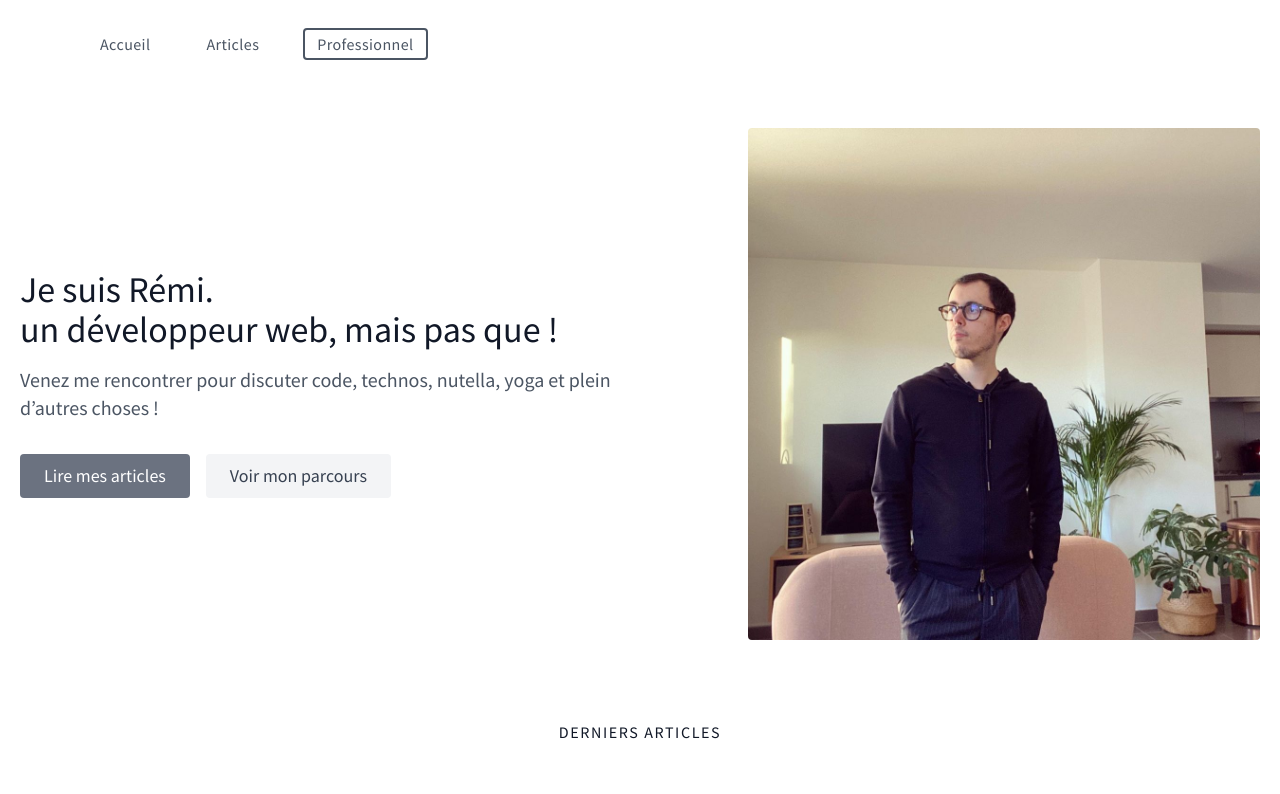
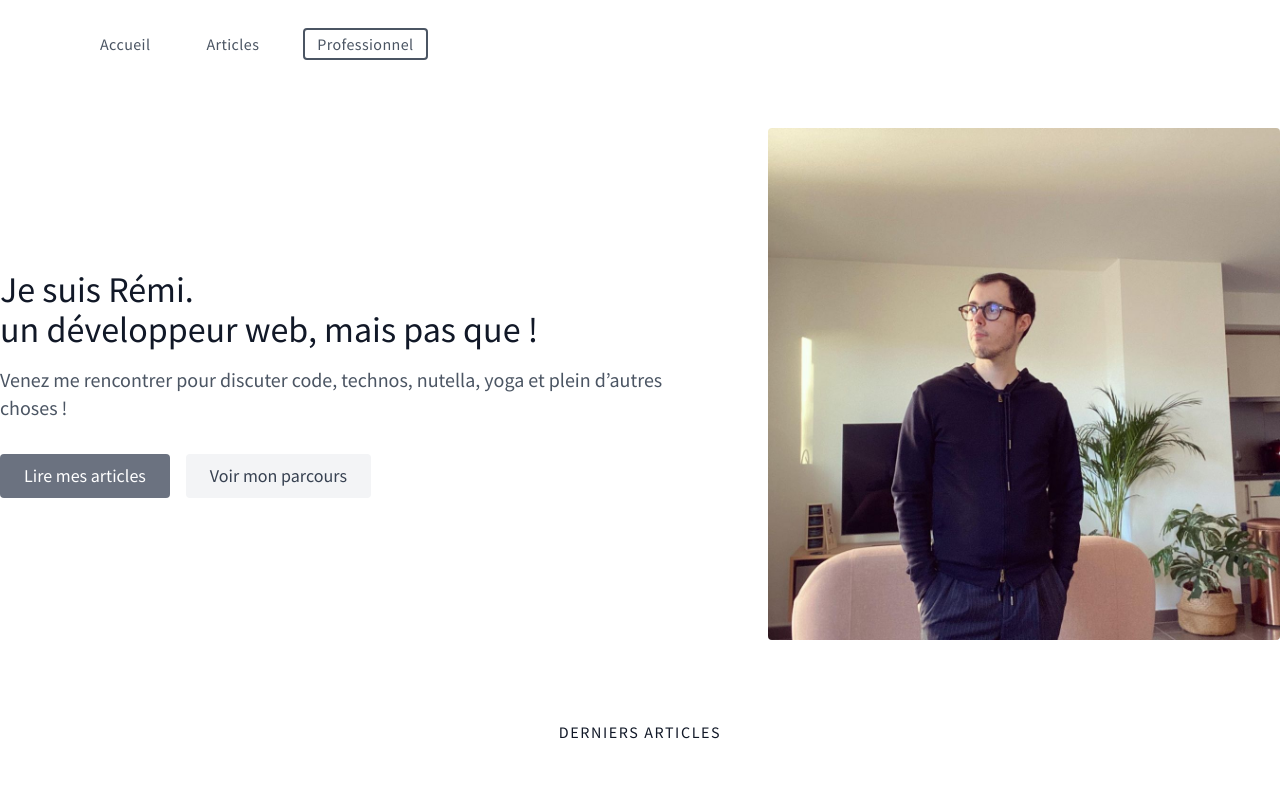
Before and after one commit to KizeRemi/kize_blog, a Next.js app: page / in a window 1280 px wide. Shown: the top 794 px of the page. Built offline with nearby package versions, Linux system fonts and the light colour scheme.

Commit message:
fix link home, layout article page

```diff
--- a/components/Header.js
+++ b/components/Header.js
@@ -1,15 +1,20 @@
 import React from 'react';
+import Link from 'next/link';
 
 const Header = () => (
-  <div class="container mx-auto flex px-5 md:flex-row flex-col items-center">
+  <div class="container mx-auto flex md:flex-row flex-col items-center">
     <div class="lg:flex-grow md:w-1/2 lg:pr-24 md:pr-16 flex flex-col md:items-start md:text-left mb-16 md:mb-0 items-center text-center">
       <h1 class="title-font text-3xl sm:text-4xl md:text-3xl lg:text-4xl mb-4 font-medium text-gray-900">Je suis Rémi.
         <br class="lg:inline-block" />un développeur web, mais pas que !
       </h1>
       <p class="mb-8 leading-relaxed sm:text-3xl md:text-xl">Venez me rencontrer pour discuter code, technos, nutella, yoga et plein d’autres choses !</p>
       <div class="flex justify-center">
-        <button class="inline-flex text-white bg-gray-500 border-0 py-2 px-6 focus:outline-none hover:bg-indigo-600 rounded text-lg">Lire mes articles</button>
-        <button class="ml-4 inline-flex text-gray-700 bg-gray-100 border-0 py-2 px-6 focus:outline-none hover:bg-gray-200 rounded text-lg">Voir mon parcours</button>
+        <Link href="/articles">
+          <a class="inline-flex text-white bg-gray-500 border-0 py-2 px-6 focus:outline-none hover:bg-gray-700 rounded lg:text-lg">Lire mes articles</a>
+        </Link>
+        <Link href="/contact">
+          <a class="ml-4 inline-flex text-gray-700 bg-gray-100 border-0 py-2 px-6 focus:outline-none hover:bg-gray-200 rounded lg:text-lg">Voir mon parcours</a>
+        </Link>
       </div>
     </div>
     <div class="lg:max-w-lg lg:w-full md:w-1/2 w-5/6">
--- a/pages/articles.js
+++ b/pages/articles.js
@@ -15,6 +15,9 @@ const Articles = () => (
     <Introduction>
       Vous retrouverez ici tous mes articles. Code, jeux videos, mode, je parle de plein de sujets, expériences, tests de marques et éventuellement de tutos.
     </Introduction>
+    <div class="flex my-6 justify-center">
+      <div class="w-16 h-1 rounded-full bg-gray-500 inline-flex"></div>
+    </div>
     <div className="flex px-2 lg:px-0 flex-col sm:flex-row items-center justify-end mt-2 lg:mt-4 mb-8">
       <div className="mx-4 w-full lg:w-64">
         <Select
--- a/pages/articles/changer-entreprise-durant-alternance.js
+++ b/pages/articles/changer-entreprise-durant-alternance.js
@@ -10,7 +10,7 @@ import ArticleFooter from '../../components/ArticleFooter';
 import ArticleLayout from '../../components/ArticleLayout';
 
 const ChangeCompanyDuringWorkStudy = () => (
-<ArticleLayout>
+  <ArticleLayout>
     <Head>
       <title>Retour d'experience: Changer d'entreprise durant l'alternance</title>
       <link rel='icon' href='/favicon.ico' />
--- a/pages/articles/customer-experience-cle-de-la-reussite.js
+++ b/pages/articles/customer-experience-cle-de-la-reussite.js
@@ -7,9 +7,10 @@ import Title from '../../components/Title';
 import ArticleHeader from '../../components/ArticleHeader';
 import ArticleBody from '../../components/ArticleBody';
 import ArticleFooter from '../../components/ArticleFooter';
+import ArticleLayout from '../../components/ArticleLayout';
 
 const CustomerExperienceKeyToSuccess = () => (
-  <div className="my-10 container mx-auto px-32 text-xl">
+  <ArticleLayout>
     <Head>
       <title>Le Customer Experience, la clé de la réussite?</title>
       <link rel='icon' href='/favicon.ico' />
@@ -64,7 +65,7 @@ const CustomerExperienceKeyToSuccess = () => (
         <div>écrit par Mavillaz Rémi</div>
       </div>
     </ArticleFooter>
-  </div>
+  </ArticleLayout>
 )
 
 export default CustomerExperienceKeyToSuccess;
--- a/pages/articles/importance-de-la-typographie.js
+++ b/pages/articles/importance-de-la-typographie.js
@@ -7,9 +7,10 @@ import Title from '../../components/Title';
 import ArticleHeader from '../../components/ArticleHeader';
 import ArticleBody from '../../components/ArticleBody';
 import ArticleFooter from '../../components/ArticleFooter';
+import ArticleLayout from '../../components/ArticleLayout';
 
 const ImportanceOfTypography = () => (
-  <div className="my-10 container mx-auto px-32 text-xl">
+  <ArticleLayout>
     <Head>
       <title>L’importance de la typographie </title>
       <link rel='icon' href='/favicon.ico' />
@@ -62,7 +63,7 @@ const ImportanceOfTypography = () => (
         <div>écrit par Mavillaz Rémi</div>
       </div>
     </ArticleFooter>
-  </div>
+  </ArticleLayout>
 )
 
 export default ImportanceOfTypography;
--- a/pages/articles/internet-une-nouvelle-forme-apprentissage.js
+++ b/pages/articles/internet-une-nouvelle-forme-apprentissage.js
@@ -7,9 +7,10 @@ import Title from '../../components/Title';
 import ArticleHeader from '../../components/ArticleHeader';
 import ArticleBody from '../../components/ArticleBody';
 import ArticleFooter from '../../components/ArticleFooter';
+import ArticleLayout from '../../components/ArticleLayout';
 
 const InternetANewWayToLearn = () => (
-  <div className="my-10 container mx-auto px-32 text-xl">
+  <ArticleLayout>
     <Head>
       <title>Internet, une nouvelle forme d'apprentissage?</title>
       <link rel='icon' href='/favicon.ico' />
@@ -61,7 +62,7 @@ const InternetANewWayToLearn = () => (
         <div>écrit par Mavillaz Rémi</div>
       </div>
     </ArticleFooter>
-  </div>
+  </ArticleLayout>
 )
 
 export default InternetANewWayToLearn;
--- a/pages/articles/technologie-la-solution-a-handicap.js
+++ b/pages/articles/technologie-la-solution-a-handicap.js
@@ -7,9 +7,10 @@ import Title from '../../components/Title';
 import ArticleHeader from '../../components/ArticleHeader';
 import ArticleBody from '../../components/ArticleBody';
 import ArticleFooter from '../../components/ArticleFooter';
+import ArticleLayout from '../../components/ArticleLayout';
 
 const TechnologySolutionToHandicap = () => (
-  <div className="my-10 container mx-auto px-32 text-xl">
+  <ArticleLayout>
     <Head>
       <title>La technologie, la solution à l’handicap?</title>
       <link rel='icon' href='/favicon.ico' />
@@ -60,7 +61,7 @@ const TechnologySolutionToHandicap = () => (
         <div>écrit par Mavillaz Rémi</div>
       </div>
     </ArticleFooter>
-  </div>
+  </ArticleLayout>
 )
 
 export default TechnologySolutionToHandicap;
```
